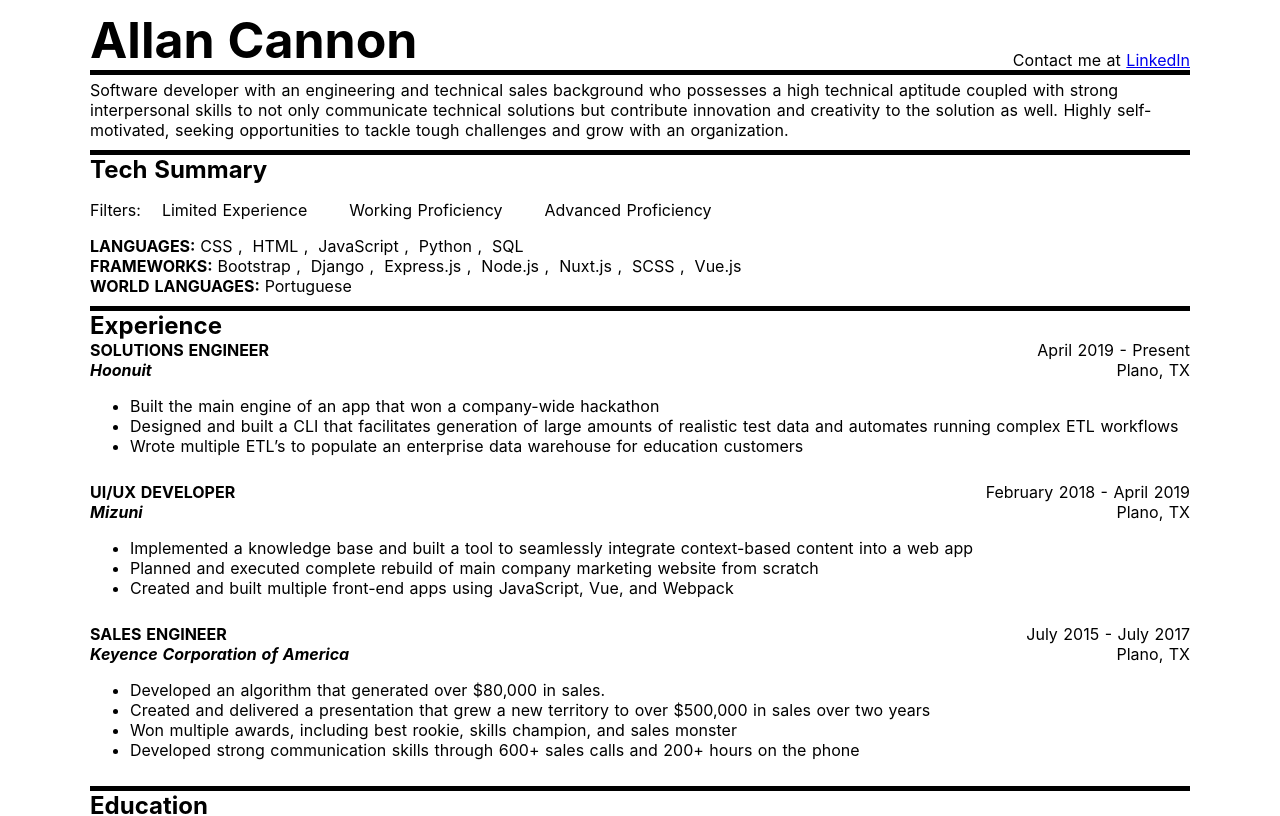
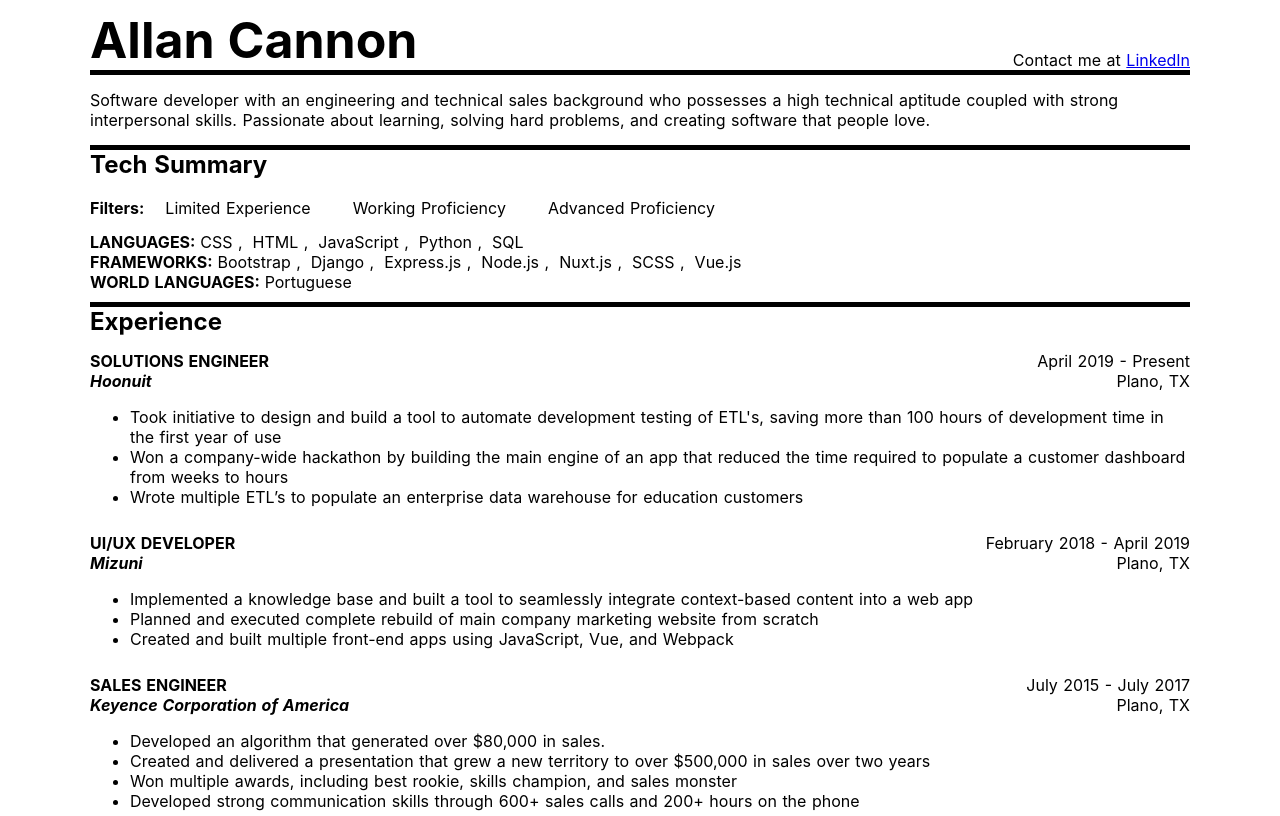
Before and after one commit to acan13/resume, a Nuxt app: page / in a window 1280 px wide. Shown: the top 816 px of the page. Built offline with nearby package versions, Linux system fonts and the light colour scheme.

Commit message:
update wording

```diff
--- a/components/Experience/Experience.vue
+++ b/components/Experience/Experience.vue
@@ -3,10 +3,10 @@
         <ac-section section-title="Experience">
             <ac-role role-name="Solutions Engineer" location="Plano, TX" organization="Hoonuit" :start-date="hoonuitStartDate" :end-date="hoonuitEndDate">
                 <ac-role-item>
-                    Built the main engine of an app that won a company-wide hackathon
+                    Took initiative to design and build a tool to automate development testing of ETL's, saving more than 100 hours of development time in the first year of use
                 </ac-role-item>
                 <ac-role-item>
-                    Designed and built a CLI that facilitates generation of large amounts of realistic test data and automates running complex ETL workflows
+                    Won a company-wide hackathon by building the main engine of an app that reduced the time required to populate a customer dashboard from weeks to hours
                 </ac-role-item>
                 <ac-role-item>
                     Wrote multiple ETL’s to populate an enterprise data warehouse for education customers
--- a/components/PersonalSummary/PersonalSummary.vue
+++ b/components/PersonalSummary/PersonalSummary.vue
@@ -2,7 +2,7 @@
     <div class="personal-summary-wrapper">
         <ac-section section-title="">
             <div class="personal-summary">
-                Software developer with an engineering and technical sales background who possesses a high technical aptitude coupled with strong interpersonal skills to not only communicate technical solutions but contribute innovation and creativity to the solution as well. Highly self-motivated, seeking opportunities to tackle tough challenges and grow with an organization.
+                Software developer with an engineering and technical sales background who possesses a high technical aptitude coupled with strong interpersonal skills. Passionate about learning, solving hard problems, and creating software that people love.
             </div>
         </ac-section>
     </div>
@@ -19,6 +19,6 @@ export default {
 
 <style>
     .personal-summary {
-        padding: 5px 0 10px;
+        padding: 15px 0;
     }
 </style>
--- a/components/Shared/FilterBar.vue
+++ b/components/Shared/FilterBar.vue
@@ -1,6 +1,6 @@
 <template>
     <div class="filter-bar-wrapper">
-        Filters:
+        <span class="filter-text">Filters:</span>
         <div v-for="option in options" :key="option" class="filter-option" :class="{'selected': optionHighlighted[option]}" @click="handleClick(option)">
             {{ option }}
         </div>
@@ -63,10 +63,17 @@ export default {
         display: flex;
         justify-content: flex-start;
         align-items: center;
+        padding-bottom: 10px;
+    }
+
+    .filter-text {
+        font-size: 16px;
+        font-weight: bold;
     }
 
     .filter-option {
-        margin: 12px 6px;
+        margin-left: 6px;
+        margin-right: 6px;
         border-radius: 50px;
         padding: 4px 15px;
         cursor: pointer;
--- a/components/Shared/SectionTitle.vue
+++ b/components/Shared/SectionTitle.vue
@@ -19,5 +19,6 @@ export default {
     .section-title-wrapper {
         font-size: 24px;
         font-weight: bold;
+        padding-bottom: 15px;
     }
 </style>
```
